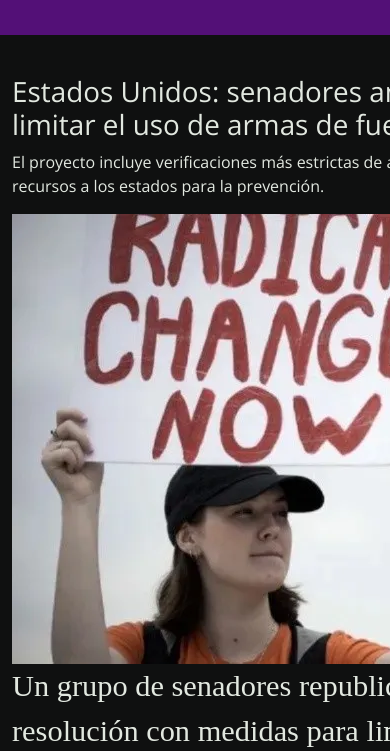
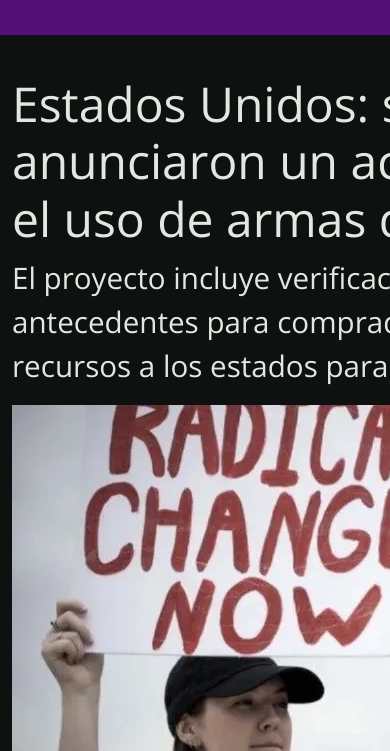
Before and after one commit to lopeznahueldev/coder, a plain HTML site: page pages/news/USA.html in a window 390 px wide. Shown: the part 93-844 px from the top of the page. Drawn offline with nearby package versions, Linux system fonts and the light colour scheme; a web font is replaced by a local one.

Commit message:
corrigiendo

```diff
--- a/css/style.css
+++ b/css/style.css
@@ -130,9 +130,6 @@ a {
     .news-title {
         font-size: 300%;
     }
-    .img-news{
-    width: 50% 50%;
-    }
     .div-text {
         font-size: 190%;
     }
--- a/pages/news/USA.html
+++ b/pages/news/USA.html
@@ -39,8 +39,8 @@
         <section class="main-section container">
             <div class="courses__grid">
                 <article>
-                    <h1>Estados Unidos: senadores anunciaron un acuerdo para limitar el uso de armas de fuego</h1>
-                    <div><p>El proyecto incluye verificaciones más estrictas de antecedentes para compradores de armas y destinar más recursos a los estados para la prevención.</p></div>
+                    <h1 class="news-title">Estados Unidos: senadores anunciaron un acuerdo para limitar el uso de armas de fuego</h1>
+                    <div><p class="sub-title">El proyecto incluye verificaciones más estrictas de antecedentes para compradores de armas y destinar más recursos a los estados para la prevención.</p></div>
                     <div><img src="../../images/usanotguns.jpg" width="810" height="450" alt="" class="img-news"></div>
                     <div>
                         <p class="div-text">Un grupo de senadores republicanos y demócratas anunciaron una resolución con medidas para limitar la violencia con armas de fuego, en medio del debate público que asola Estados Unidos. </p> <br />
```
